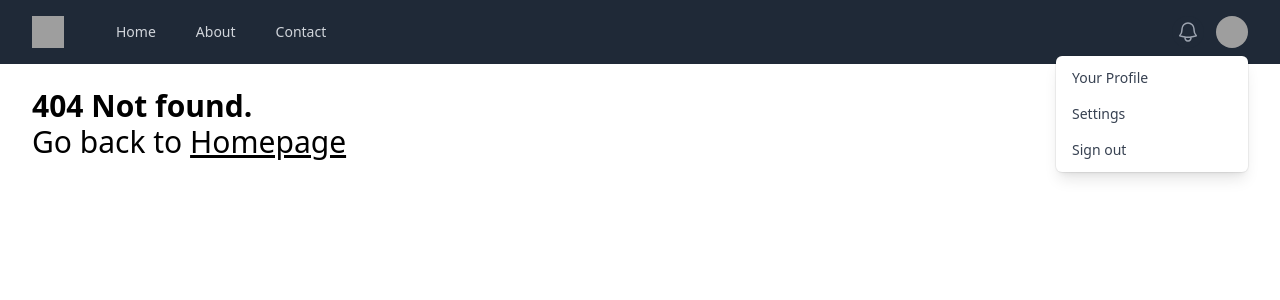
After one commit to Meisterlala/PHP_for_beginners, a PHP site: page /dynamic_web_app/views/404.view.php in a window 1280 px wide. The commit adds this page. Shown: the top 300 px of the page. Run offline with PHP 8.4, Linux system fonts and the light colour scheme; data that the repository does not hold is empty; some libraries are stand-ins or nearby versions; grey boxes are pictures that could not be loaded.

Commit message:
Refactor navigation links in index.php and nav.php Remove unused about.php and contact.php files Update index.php to use router.php for routing Add commented out mathesar service in docker-compose.yml Remove unused feattues

```diff
--- a/docker-compose.yml
+++ b/docker-compose.yml
@@ -40,6 +40,12 @@ services:
     depends_on:
       - db
     restart: always
+  # mathesar:
+  #   image: mathesar/mathesar-prod:latest
+  #   depends_on:
+  #     - db
+  #   ports:
+  #     - 8000
 
 volumes:
   pgadmin_data:
--- /dev/null
+++ b/www/dynamic_web_app/controllers/index.php
@@ -0,0 +1,6 @@
+<?php
+
+$heading = "Home";
+
+
+require "views/index.view.php";
--- a/www/dynamic_web_app/index.php
+++ b/www/dynamic_web_app/index.php
@@ -1,6 +1,4 @@
 <?php
+require "functions.php";
 
-$heading = "Home";
-
-
-require "views/index.view.php";
+require "router.php";
--- /dev/null
+++ b/www/dynamic_web_app/views/404.view.php
@@ -0,0 +1,14 @@
+<?php require "partials/head.php" ?>
+<?php require "partials/nav.php" ?>
+
+<main>
+    <div class="mx-auto max-w-7xl px-4 py-6 sm:px-6 lg:px-8">
+        <div class="text-3xl">
+            <span class="font-bold">404 Not found.</span>
+            <p>
+                Go back to <a href="./" class="underline">Homepage</a>
+            </p>
+        </div>
+    </div>
+</main>
+<?php require "partials/footer.php" ?>
--- a/www/dynamic_web_app/views/partials/nav.php
+++ b/www/dynamic_web_app/views/partials/nav.php
@@ -8,11 +8,11 @@
                 <div class="hidden md:block">
                     <div class="ml-10 flex items-baseline space-x-4">
                         <!-- Current: "bg-gray-900 text-white", Default: "text-gray-300 hover:bg-gray-700 hover:text-white" -->
-                        <a href="index.php" class=" text-gray-300 <?= str_contains($_SERVER['REQUEST_URI'], 'index.php') ?
+                        <a href="./" class=" text-gray-300 <?= str_contains($_SERVER['REQUEST_URI'], 'index.php') ?
                             'bg-gray-900 text-white' : '' ?> rounded-md  px-3 py-2 text-sm font-medium hover:bg-gray-700 hover:text-white">Home</a>
-                        <a href="about.php" class=" text-gray-300 <?= str_contains($_SERVER['REQUEST_URI'], 'about.php') ?
+                        <a href="about" class=" text-gray-300 <?= str_contains($_SERVER['REQUEST_URI'], 'about.php') ?
                             'bg-gray-900 text-white' : '' ?> rounded-md px-3 py-2 text-sm font-medium hover:bg-gray-700 hover:text-white">About</a>
-                        <a href="contact.php" class="text-gray-300 <?= str_contains($_SERVER['REQUEST_URI'], 'contact.php') ?
+                        <a href="contact" class="text-gray-300 <?= str_contains($_SERVER['REQUEST_URI'], 'contact.php') ?
                             'bg-gray-900 text-white' : '' ?> rounded-md px-3 py-2 text-sm font-medium hover:bg-gray-700 hover:text-white">Contact</a>
                     </div>
                 </div>
```
Also changed, not shown: www/dynamic_web_app/functions.php (added, +13 -0 lines), www/dynamic_web_app/router.php (added, +15 -0 lines), www/dynamic_web_app/.htaccess (added), www/dynamic_web_app/controllers/about.php (renamed from www/dynamic_web_app/about.php), www/dynamic_web_app/controllers/contact.php (renamed from www/dynamic_web_app/contact.php).
